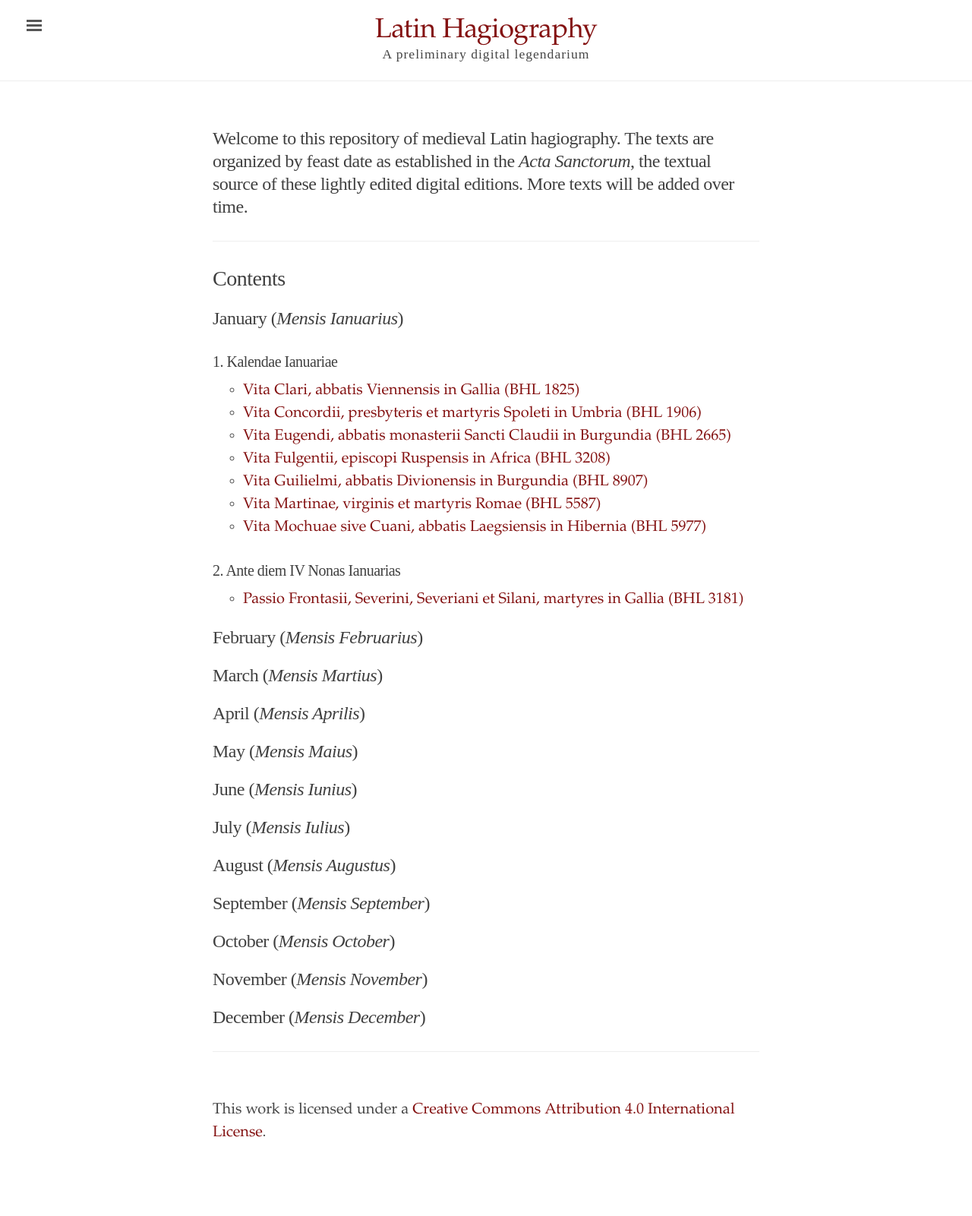
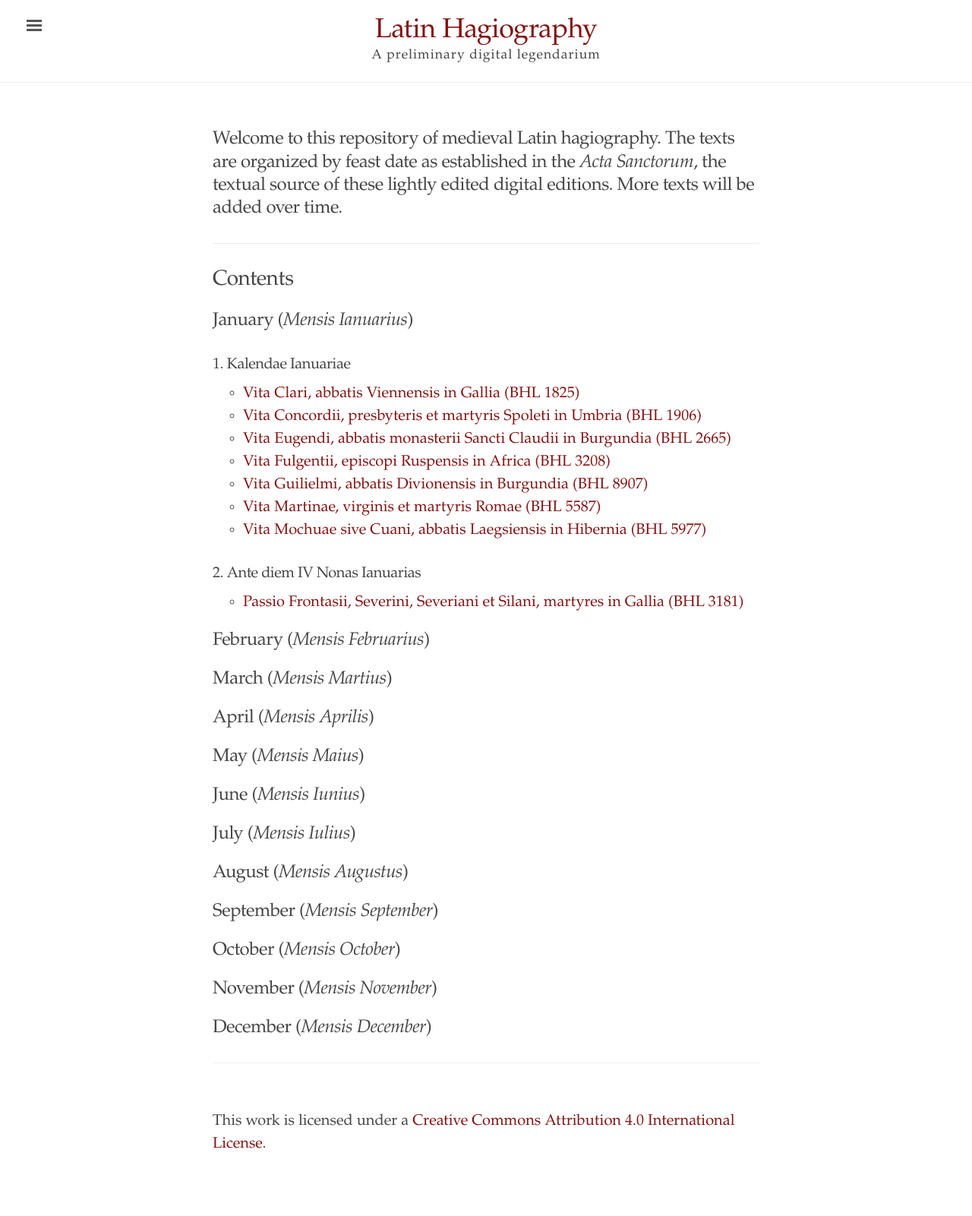
Before and after one commit to cjkoepke1/latin-hagiography, a Jekyll site: the page built from index.md, in a window 1280 px wide. Shown: the whole page at 76% size. Built offline with Jekyll 4.4.1, drawn with Linux system fonts in a browser that asks for light colours.

Commit message:
heading font to palatino and color to 454545

```diff
--- a/assets/css/style.scss
+++ b/assets/css/style.scss
@@ -11,7 +11,7 @@
 
 /* Fonts */
 $main-font: "Palatino Linotype", "Book Antiqua", Palatino, serif;
-$heading-font: serif;
+$heading-font: Palatino, serif;
 $regular-font-size: 1.25em; /* 20px / 16px = 1.25em; support text resizing in all browsers */
 
 
@@ -22,7 +22,7 @@
 */
 
 $text-color: #454545;
-$heading-color: #404040;
+$heading-color: #454545;
 $link-color: #841212;
 
 @import "ed";
```
